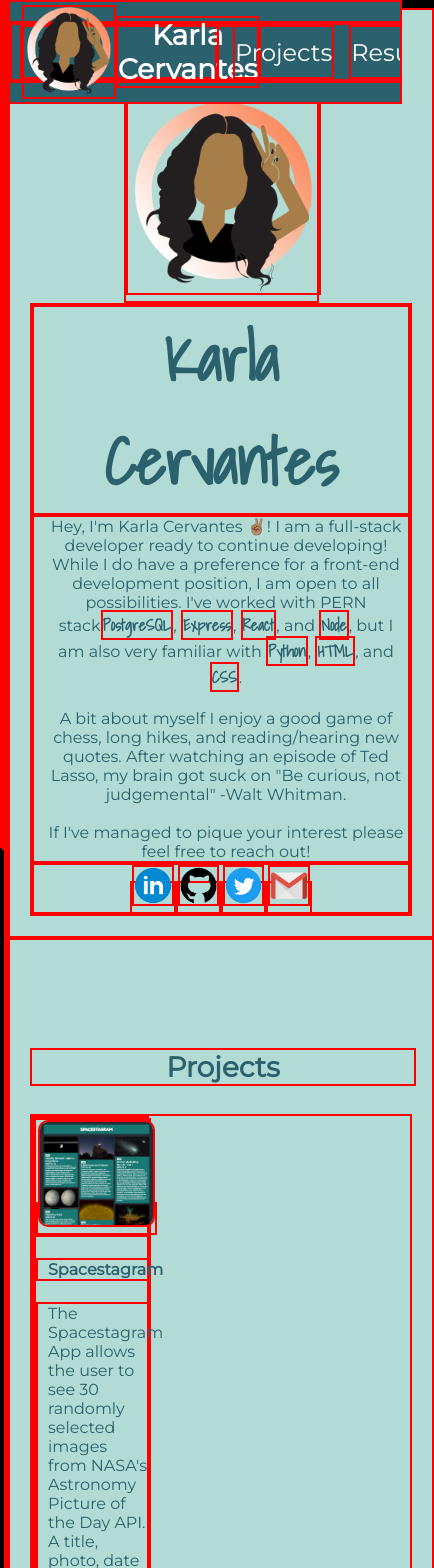
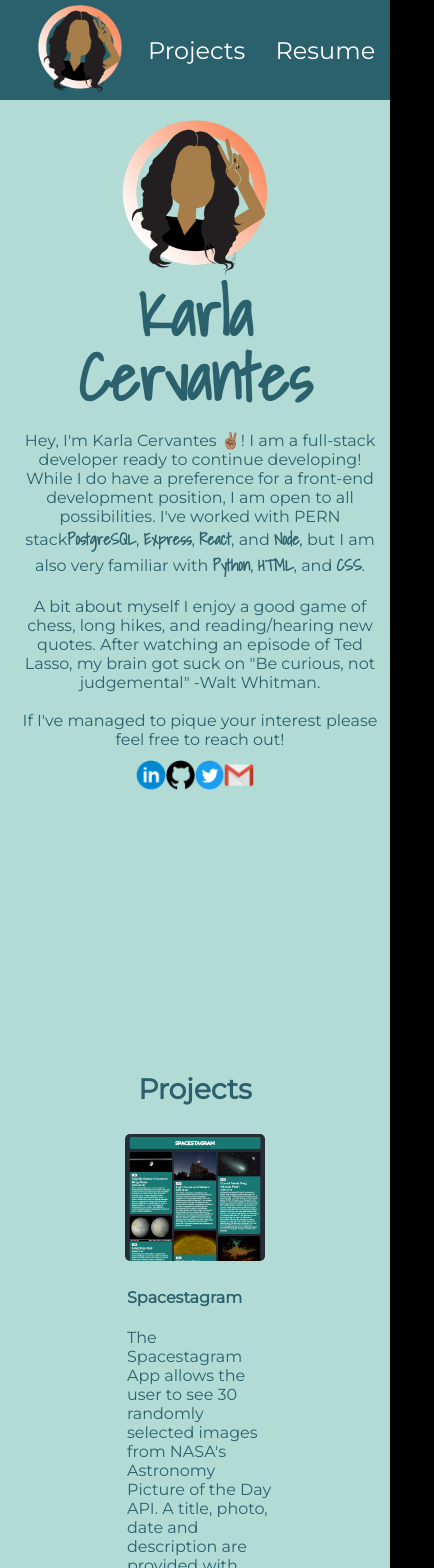
Before and after one commit to kmcervan/portfolio, a React (Create React App) app: page / in a window 390 px wide. Shown: the top 1568 px of the page, 434 px wide, since content can reach past the window. Built offline with nearby package versions, Linux system fonts and the light colour scheme.

Commit message:
fixed sizing bugs git git commit

```diff
--- a/src/App.css
+++ b/src/App.css
@@ -1,21 +1,8 @@
-/* *{
-  border: red 1px solid;
-} */
-html, body {
-  margin: 0;
-  height:100%;
-  width:100%;
-  padding:0;
-}
 section {
   display: block;
   background: #b2dbd5;
   height:100vh;
-  width:100vw;
-  padding: 50px;
-  /* padding-left: 120px; */
-  padding-top: 100px;
-  /* box-sizing:border-box; */
+  width:100%;
   max-width: 1000px;
   margin: 0 auto;
 }
@@ -110,12 +97,20 @@ span {
 .link-img {
   width: 10%;
 }
-
-
+.main-p {
+  margin: 0px;
+}
+h1 {
+  margin: 0px;
+  padding: 0px;
+}
+.social-icons {
+  margin-top: 3%;
+}
 /**************************** Projects ******************************/
 .project-container {
   display: flex;
-  justify-content: space-between;
+  justify-content: center;
 }
 .project-h3 {
   width: 100%;
@@ -143,17 +138,9 @@ span {
 
 
 /**************************** Resizing ******************************/
-/* *{
-  border: red 1px solid;
-} */
-@media screen and (min-width: 300px) and (max-width: 900px ) {
-  *{
-    border: red solid 2px;
-  }
+
+@media screen and (min-width: 250px) and (max-width: 900px ) {
   section {
-    height:100%;
-    width:100%;
-    padding: 20px;
     padding-top: 80px;
   }
   .main-container {
@@ -162,19 +149,60 @@ span {
   .main-text {
     display: flex;
     flex-direction: column;
-  }
-  .main-p {
-    margin: 0px;
-  }
-  h1 {
-    margin: 0px;
+    padding: 0% 3%;
   }
   .main-img {
-    width: 50%;
-    margin-top: 2%;
+    width: 40%;
+    margin-top: 5%;
   }
   .main-icon {
     width: 100%;
   }
+  .link-img {
+    width: 8%;
+  }
+  .projects-main {
+    height: 100vh;
+  }
+  .projects-container {
+    width: 40%;
+  }
+  .project-img {
+    width: 90%;
+    border-radius: 5px;
+  }
+  .project-text-box {
+    width: 100%;
+  }
+}
 
+
+
+
+@media screen and (min-width: 250px) and (max-width:650px) {
+  section {
+    padding-top: 100px;
+  }
+  h1 {
+    line-height: 100%;
+    margin-bottom: 6%;
+  }
+  .link-img {
+    width: 8%;
+  }
+  .header-h3 {
+    display: none;
+  }
+  .icon-container {
+    padding-left: 0%;
+    display: flex;
+    justify-content: flex-end;
+    width: 33%;
+  }
+  .link-container {
+    width: 66%;
+    padding-left: 0%;
+    display: flex;
+    justify-content: flex-start;
+  }
 }
--- a/src/components/Header.js
+++ b/src/components/Header.js
@@ -10,13 +10,12 @@ function Header() {
                 <div className='icon-container'>
                     <a href='#top' target='_top' className='link'>
                         <img src={PortfolioPic} className='icon-pic'/>
-                        <h3>Karla Cervantes</h3>
+                        <h3><span className='header-h3'>Karla Cervantes</span></h3>
                     </a>
                 </div>
                 <div className='link-container'>
                     <a href='#projects-page' target='_self' className='link space-link'>Projects</a>
                     <a href={Res} target='_blank' className='link space-link'>Resume</a>
-                    {/* <a href='#contact-page' target='_self' className='link space-link'>Contact Me</a> */}
                 </div>
             </div>
         </nav>
--- a/src/components/MainPage.js
+++ b/src/components/MainPage.js
@@ -16,7 +16,7 @@ function MainPage() {
                 <div className='main-text'>
                         <h1 className='main-h1'>Karla Cervantes</h1>
                         <p className='main-p'>Hey, I'm Karla Cervantes &#9996;&#127997;! I am a full-stack developer ready to continue developing! While I do have a preference for a front-end development position, I am open to all possibilities. I've worked with PERN stack<span>PostgreSQL</span>, <span>Express</span>, <span>React</span>, and <span>Node</span>, but I am also very familiar with <span>Python</span>, <span>HTML</span>, and <span>CSS</span>.<br/><br/>A bit about myself I enjoy a good game of chess, long hikes, and reading/hearing new quotes. After watching an episode of Ted Lasso, my brain got suck on "Be curious, not judgemental" -Walt Whitman.<br/><br/>If I've managed to pique your interest please feel free to reach out!</p>
-                    <div>
+                    <div className='social-icons'>
                         <a href='https://www.linkedin.com/in/kmc4/' className='contact-link'>
                             <img className='link-img' src={Linkedin}/>
                         </a><a href='https://github.com/kmcervan' className='contact-link'>
```
